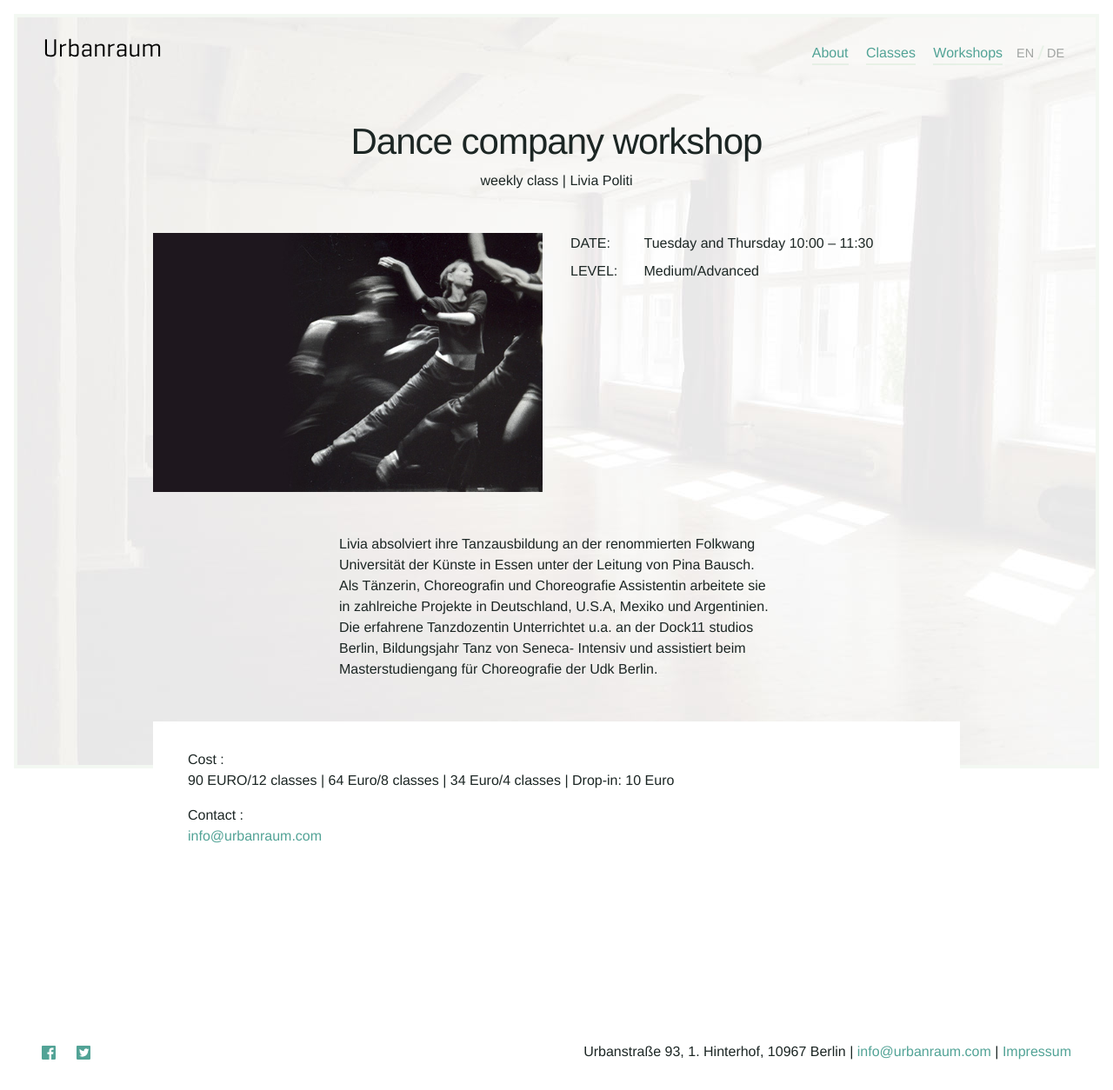
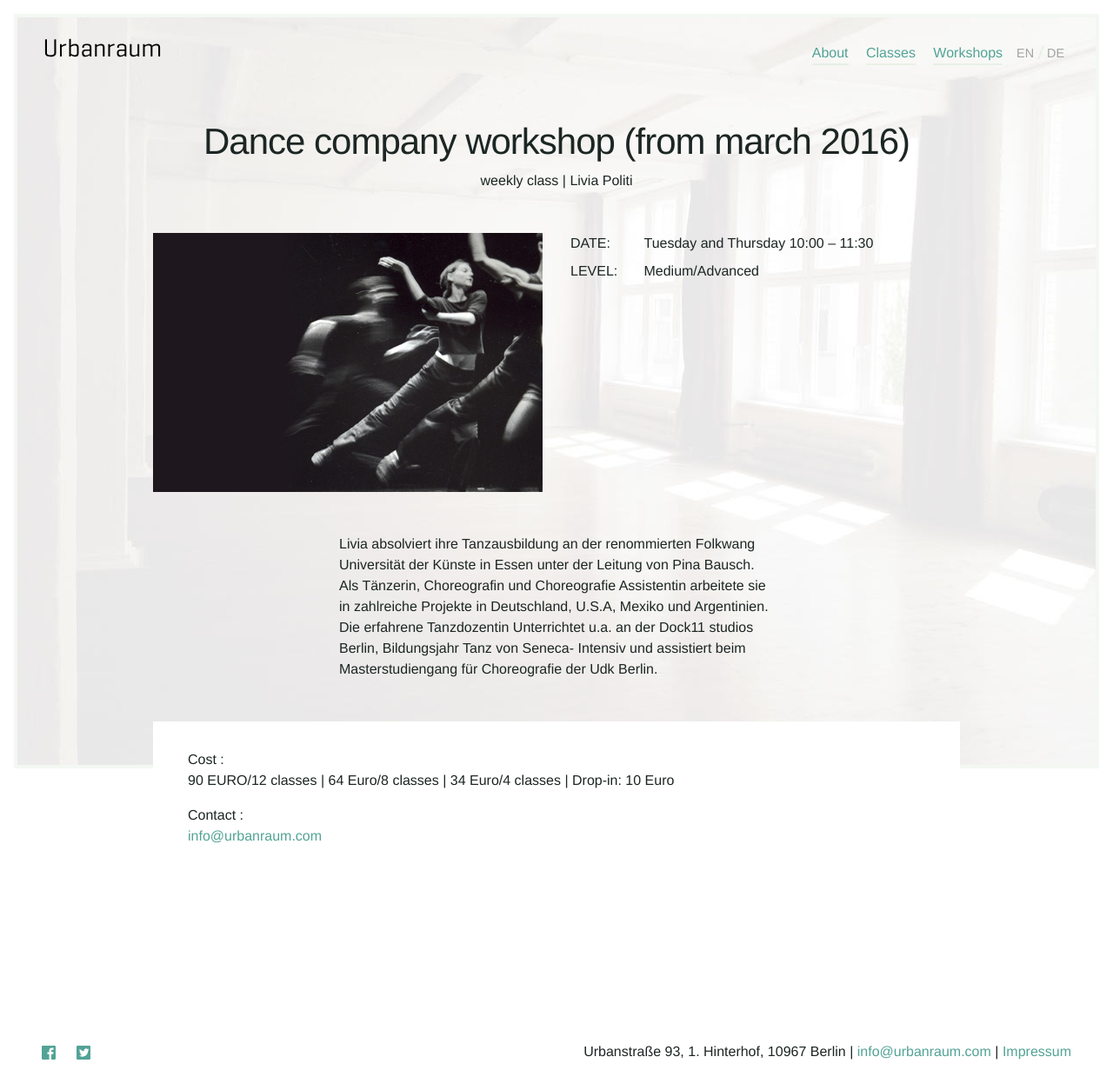
Before and after one commit to Kriesse/urbanraum, a Jekyll site: the page built from _classes/contempdanceworkshop.md, in a window 1280 px wide. Shown: the whole page at 87% size. Built offline with Jekyll 4.4.1, drawn with Linux system fonts in a browser that asks for light colours; nearby versions of some CDN libraries.

Commit message:
Update contempdanceworkshop.md
Mäez

```diff
--- a/_classes/contempdanceworkshop.md
+++ b/_classes/contempdanceworkshop.md
@@ -1,6 +1,6 @@
 ---
-title_en: "Dance company workshop"
-title_de: "TANZCOMPANY WERKSTATT"
+title_en: "Dance company workshop (from march 2016)"
+title_de: "TANZCOMPANY WERKSTATT (ab März 2016)"
 
 type_en: "weekly class"
 type_de: "Wöchentlicher Kurs"
```
